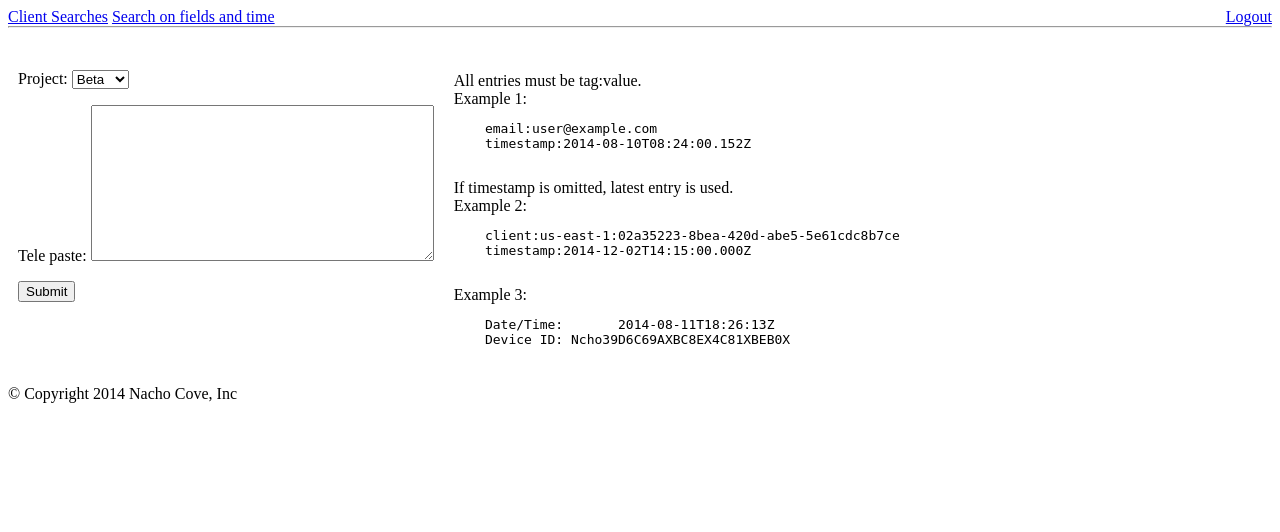
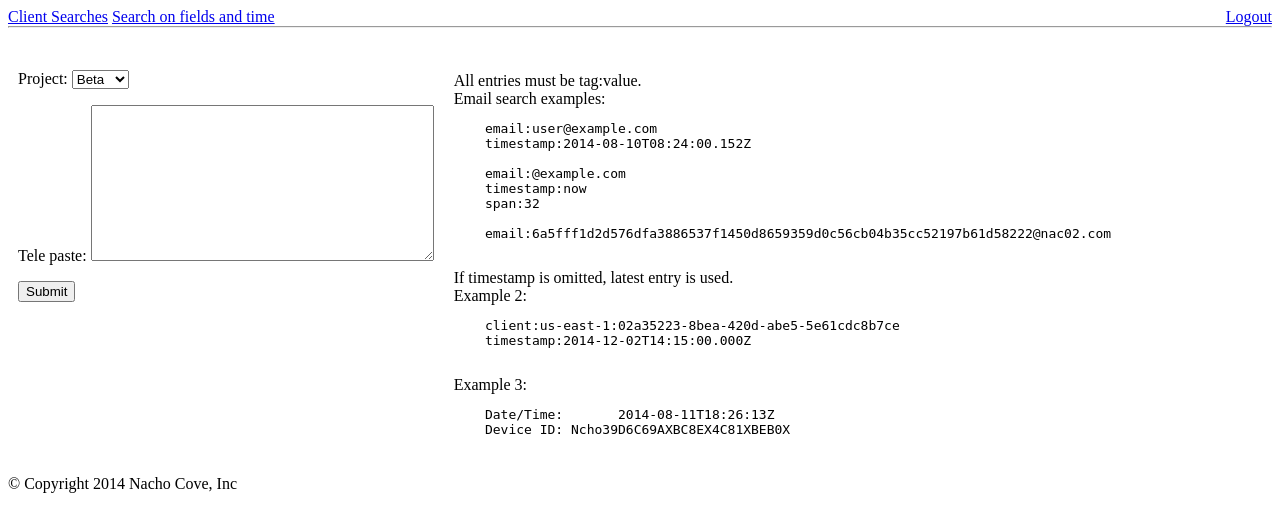
Before and after one commit to nachocove/Telemetry, a Django app: template Viewer/templates/home.html in a window 1280 px wide. Shown: the top 532 px of the page. Run offline with Django 3.2, Linux system fonts and the light colour scheme; the template is opened without the code that fills it: values that come from a table or form of the project are taken from there, others are empty; parts of the project's set-up code (start-up, migrations or seed data) failed here and were passed over.

Commit message:
add some more examples

```diff
--- a/Viewer/templates/home.html
+++ b/Viewer/templates/home.html
@@ -10,10 +10,16 @@
     <br/>
     All entries must be tag:value.
     <br/>
-    Example 1:
+    Email search examples:
     <pre>
     email:user@example.com
     timestamp:2014-08-10T08:24:00.152Z
+
+    email:@example.com
+    timestamp:now
+    span:32
+
+    email:6a5fff1d2d576dfa3886537f1450d8659359d0c56cb04b35cc52197b61d58222@nac02.com
     </pre>
     If timestamp is omitted, latest entry is used.
     <br/>
```
